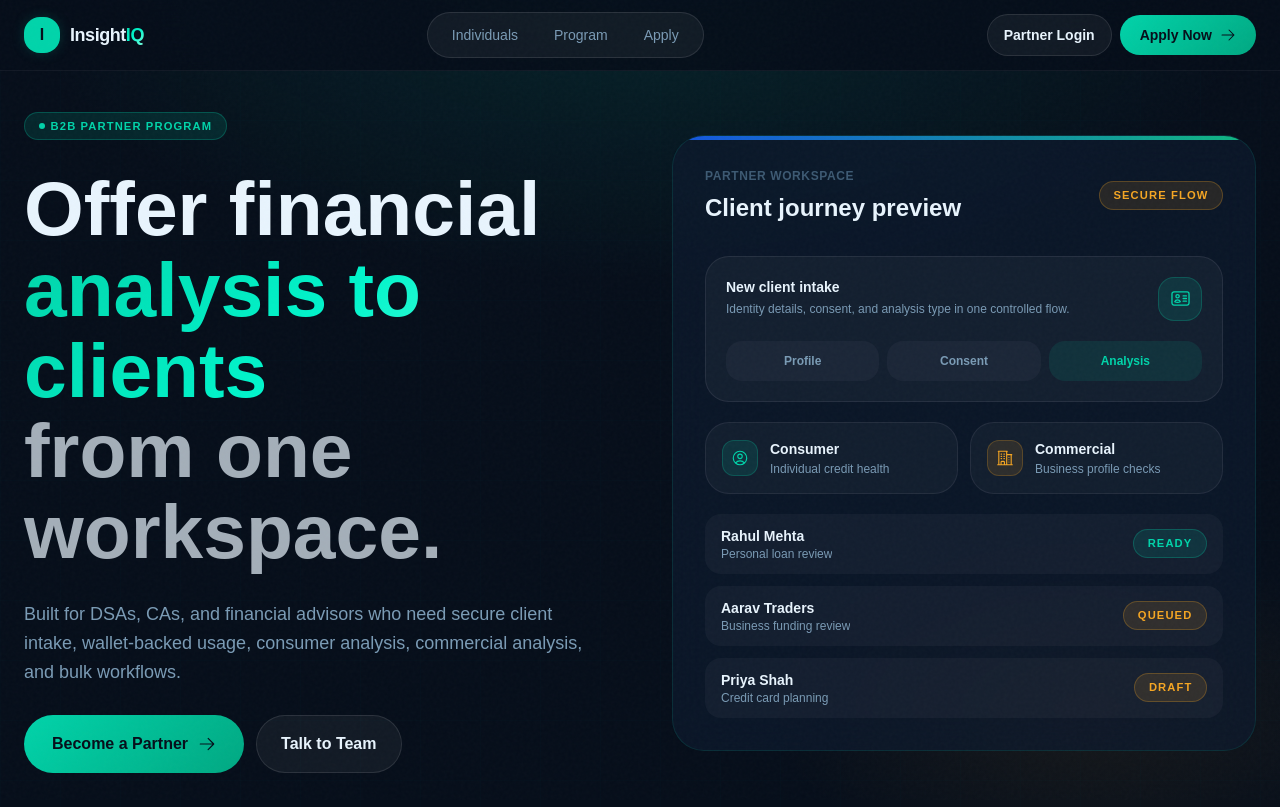
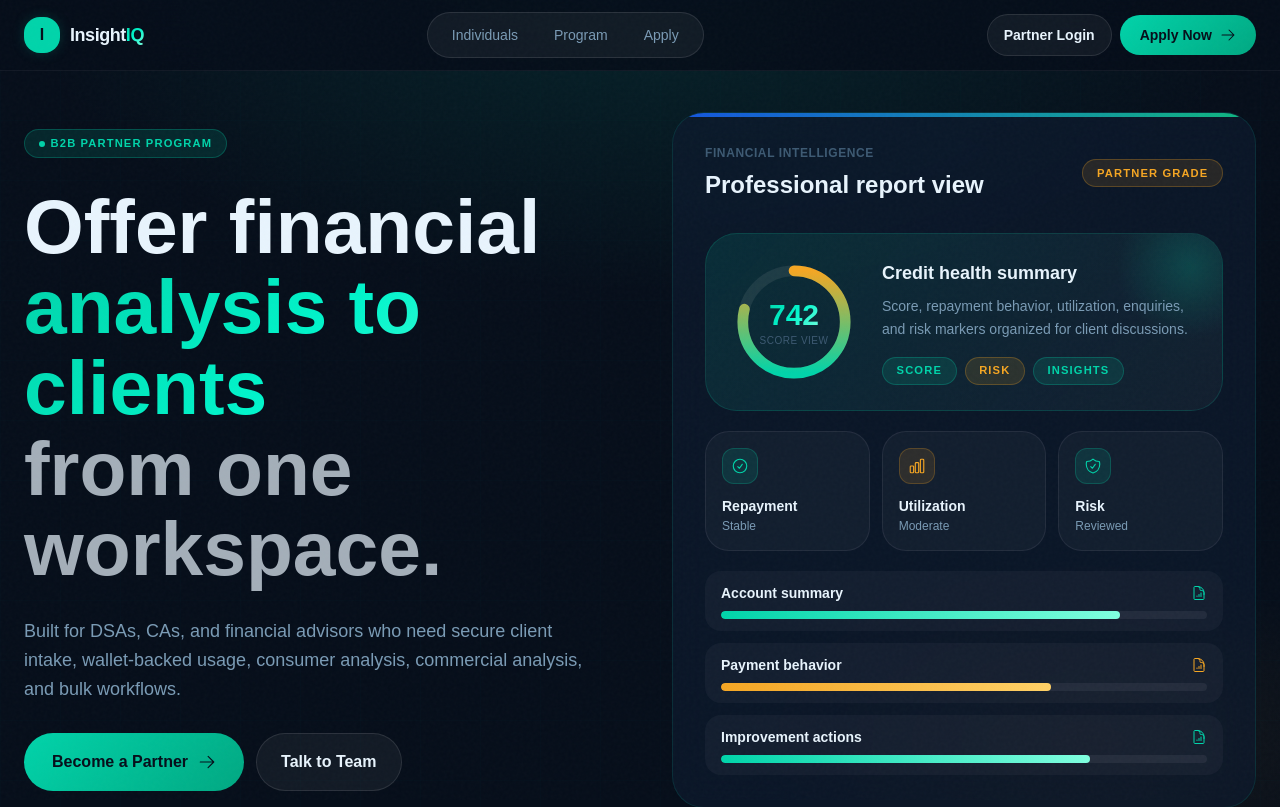
Before and after one commit to shubhamsoni-sketch/BUREAU-PORTAL, a Next.js app: page /partner-program in a window 1280 px wide. Shown: the top 807 px of the page. Built offline with nearby package versions, Linux system fonts and the light colour scheme; no server answers.

Commit message:
Simplify partner hero report visual

```diff
--- a/src/app/partner-program/page.tsx
+++ b/src/app/partner-program/page.tsx
@@ -95,38 +95,53 @@ export default function PartnerProgramPage() {
                 <div className="absolute top-0 left-0 right-0 h-1 bg-gradient-to-r from-primary to-accent" />
                 <div className="flex items-center justify-between gap-4 mb-8">
                   <div>
-                    <p className="text-xs text-fg-subtle uppercase tracking-wider font-bold">Partner Workspace</p>
-                    <h2 className="text-2xl font-bold text-fg mt-2">Client journey preview</h2>
+                    <p className="text-xs text-fg-subtle uppercase tracking-wider font-bold">Financial Intelligence</p>
+                    <h2 className="text-2xl font-bold text-fg mt-2">Professional report view</h2>
                   </div>
-                  <span className="tag tag-accent">Secure Flow</span>
+                  <span className="tag tag-accent">Partner Grade</span>
                 </div>
 
-                <div className="rounded-3xl p-5 mb-5" style={{ background: 'rgba(255,255,255,0.04)', border: '1px solid rgba(255,255,255,0.08)' }}>
-                  <div className="flex items-start justify-between gap-4">
-                    <div>
-                      <p className="text-sm font-bold text-fg">New client intake</p>
-                      <p className="text-xs text-fg-muted mt-1">Identity details, consent, and analysis type in one controlled flow.</p>
+                <div className="rounded-4xl p-6 mb-5 relative overflow-hidden" style={{ background: 'linear-gradient(135deg, rgba(0,212,170,0.12), rgba(255,255,255,0.035))', border: '1px solid rgba(0,212,170,0.16)' }}>
+                  <div className="absolute -right-12 -top-12 w-40 h-40 rounded-full opacity-20" style={{ background: 'radial-gradient(circle, #00D4AA, transparent 65%)' }} />
+                  <div className="relative flex items-center gap-6">
+                    <div className="relative w-32 h-32 shrink-0">
+                      <svg className="w-full h-full -rotate-90" viewBox="0 0 120 120" aria-hidden>
+                        <circle cx="60" cy="60" r="48" fill="none" stroke="rgba(255,255,255,0.08)" strokeWidth="10" />
+                        <circle cx="60" cy="60" r="48" fill="none" stroke="url(#partner-score)" strokeWidth="10" strokeLinecap="round" strokeDasharray="238 302" />
+                        <defs>
+                          <linearGradient id="partner-score" x1="0%" y1="0%" x2="100%" y2="0%">
+                            <stop offset="0%" stopColor="#00D4AA" />
+                            <stop offset="100%" stopColor="#F5A623" />
+                          </linearGradient>
+                        </defs>
+                      </svg>
+                      <div className="absolute inset-0 flex flex-col items-center justify-center text-center">
+                        <span className="text-3xl font-bold gradient-text-primary">742</span>
+                        <span className="text-[10px] text-fg-subtle uppercase tracking-wider">Score View</span>
+                      </div>
                     </div>
-                    <div className="w-11 h-11 rounded-2xl flex items-center justify-center shrink-0" style={{ background: 'rgba(0,212,170,0.12)', border: '1px solid rgba(0,212,170,0.22)' }}>
-                      <Icon name="IdentificationIcon" size={21} className="text-primary" />
+                    <div className="min-w-0">
+                      <p className="text-lg font-bold text-fg">Credit health summary</p>
+                      <p className="text-sm text-fg-muted mt-2 leading-relaxed">
+                        Score, repayment behavior, utilization, enquiries, and risk markers organized for client discussions.
+                      </p>
+                      <div className="flex flex-wrap gap-2 mt-4">
+                        <span className="tag tag-primary">Score</span>
+                        <span className="tag tag-accent">Risk</span>
+                        <span className="tag tag-primary">Insights</span>
+                      </div>
                     </div>
-                  </div>
-                  <div className="grid grid-cols-3 gap-2 mt-5">
-                    {['Profile', 'Consent', 'Analysis'].map((item, index) => (
-                      <div key={item} className="rounded-2xl px-3 py-3 text-center" style={{ background: index === 2 ? 'rgba(0,212,170,0.10)' : 'rgba(255,255,255,0.035)' }}>
-                        <p className={index === 2 ? 'text-primary text-xs font-bold' : 'text-fg-muted text-xs font-bold'}>{item}</p>
-                      </div>
-                    ))}
                   </div>
                 </div>
 
-                <div className="grid sm:grid-cols-2 gap-3 mb-5">
+                <div className="grid sm:grid-cols-3 gap-3 mb-5">
                   {[
-                    { title: 'Consumer', desc: 'Individual credit health', icon: 'UserCircleIcon', tone: 'primary' },
-                    { title: 'Commercial', desc: 'Business profile checks', icon: 'BuildingOffice2Icon', tone: 'accent' },
+                    { title: 'Repayment', value: 'Stable', icon: 'CheckCircleIcon', tone: 'primary' },
+                    { title: 'Utilization', value: 'Moderate', icon: 'ChartBarIcon', tone: 'accent' },
+                    { title: 'Risk', value: 'Reviewed', icon: 'ShieldCheckIcon', tone: 'primary' },
                   ].map((item) => (
                     <div key={item.title} className="rounded-3xl p-4" style={{ background: 'rgba(255,255,255,0.035)', border: '1px solid rgba(255,255,255,0.07)' }}>
-                      <div className="flex items-center gap-3">
+                      <div className="flex flex-col gap-3">
                         <div
                           className="w-9 h-9 rounded-xl flex items-center justify-center"
                           style={{
@@ -138,7 +153,7 @@ export default function PartnerProgramPage() {
                         </div>
                         <div>
                           <p className="text-sm font-bold text-fg">{item.title}</p>
-                          <p className="text-xs text-fg-muted mt-0.5">{item.desc}</p>
+                          <p className="text-xs text-fg-muted mt-0.5">{item.value}</p>
                         </div>
                       </div>
                     </div>
@@ -147,16 +162,24 @@ export default function PartnerProgramPage() {
 
                 <div className="space-y-3">
                   {[
-                    { name: 'Rahul Mehta', type: 'Personal loan review', status: 'Ready' },
-                    { name: 'Aarav Traders', type: 'Business funding review', status: 'Queued' },
-                    { name: 'Priya Shah', type: 'Credit card planning', status: 'Draft' },
+                    { label: 'Account summary', width: '82%', tone: 'primary' },
+                    { label: 'Payment behavior', width: '68%', tone: 'accent' },
+                    { label: 'Improvement actions', width: '76%', tone: 'primary' },
                   ].map((item) => (
-                    <div key={item.name} className="flex items-center justify-between gap-4 rounded-2xl px-4 py-3" style={{ background: 'rgba(255,255,255,0.035)' }}>
-                      <div className="min-w-0">
-                        <p className="text-sm font-bold text-fg truncate">{item.name}</p>
-                        <p className="text-xs text-fg-muted truncate">{item.type}</p>
+                    <div key={item.label} className="rounded-2xl px-4 py-3" style={{ background: 'rgba(255,255,255,0.035)' }}>
+                      <div className="flex items-center justify-between gap-4 mb-2">
+                        <p className="text-sm font-bold text-fg">{item.label}</p>
+                        <Icon name="DocumentChartBarIcon" size={16} className={item.tone === 'accent' ? 'text-accent' : 'text-primary'} />
                       </div>
-                      <span className={item.status === 'Ready' ? 'tag tag-primary shrink-0' : 'tag tag-accent shrink-0'}>{item.status}</span>
+                      <div className="h-2 rounded-full overflow-hidden" style={{ background: 'rgba(255,255,255,0.06)' }}>
+                        <div
+                          className="h-full rounded-full"
+                          style={{
+                            width: item.width,
+                            background: item.tone === 'accent' ? 'linear-gradient(90deg, #F5A623, #FFD166)' : 'linear-gradient(90deg, #00D4AA, #7FFFDF)',
+                          }}
+                        />
+                      </div>
                     </div>
                   ))}
                 </div>
```
Also changed, not shown: 1 other file (tests, documents, lock files or other folders).
